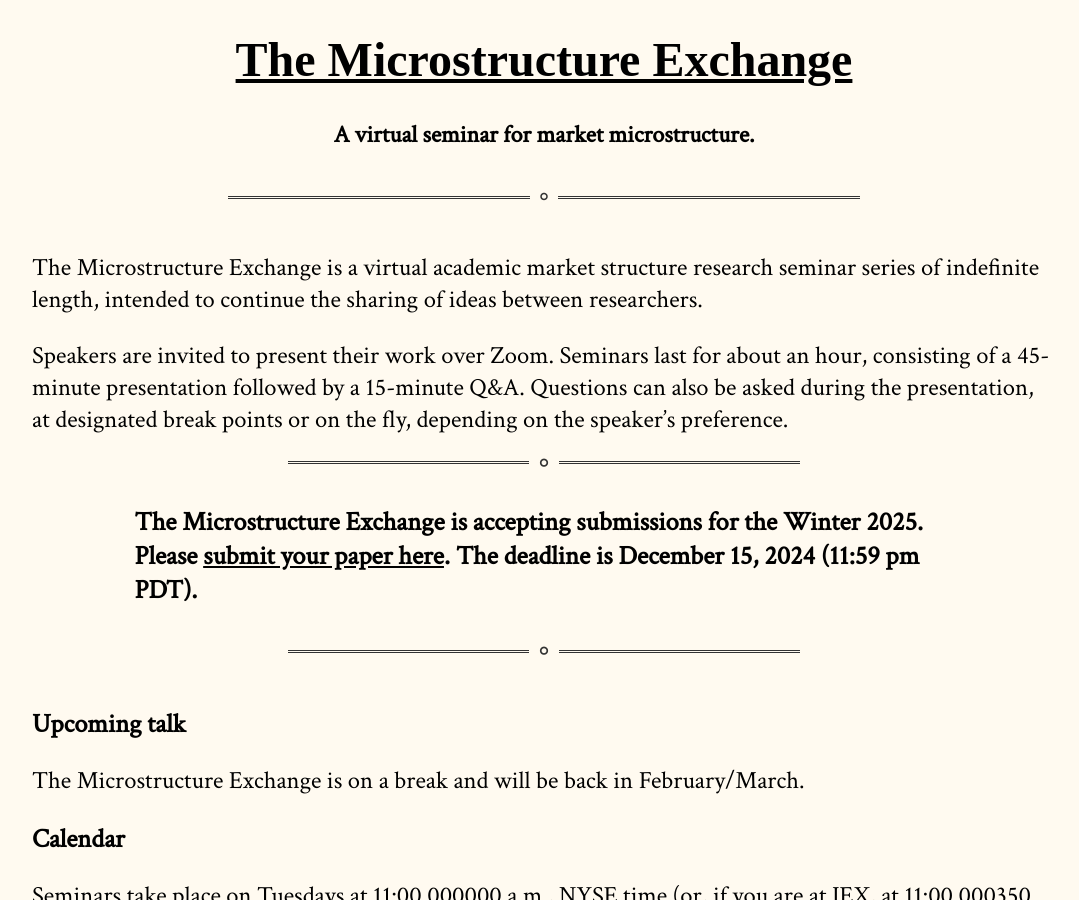
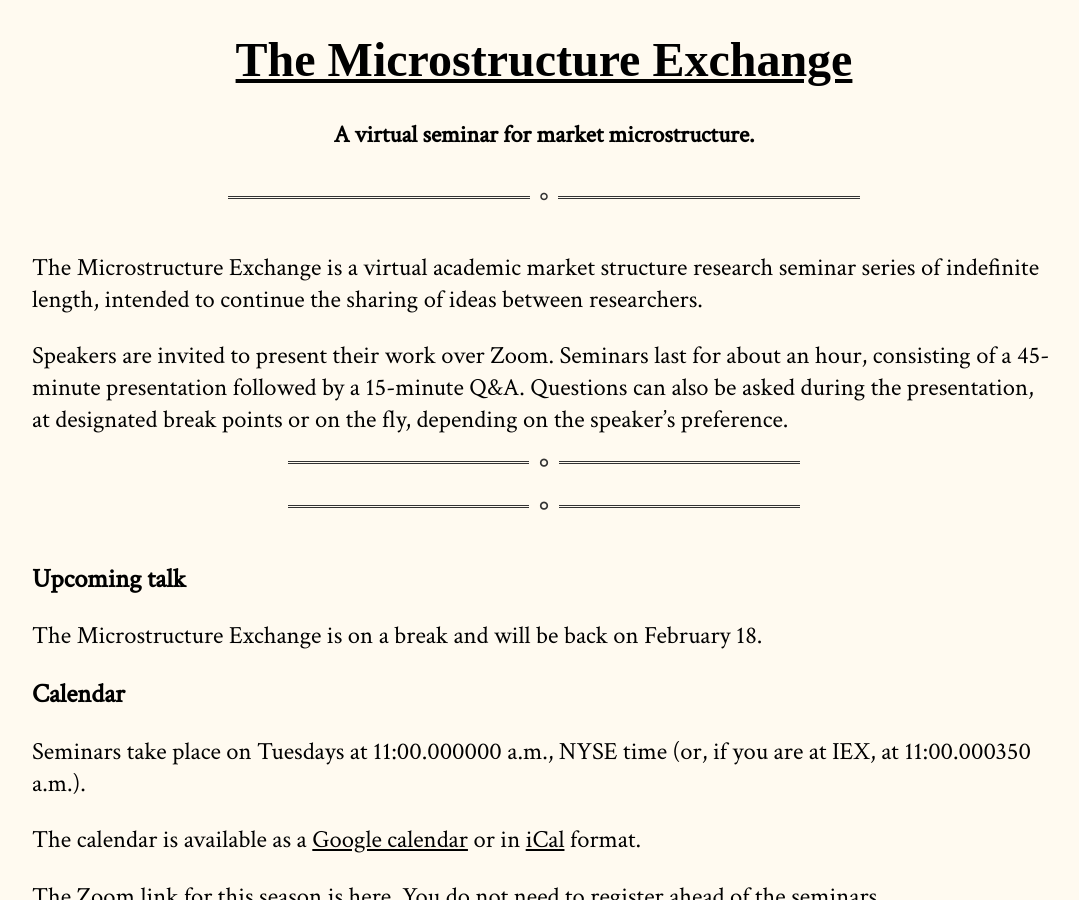
Before and after one commit to cpfiffer/microstructure.exchange, a Jekyll site: the page built from index.md, in a window 1280 px wide and 900 px high. Shown: the whole window, without its empty margins (96-1175 px from the left). Built offline with Jekyll 4.4.1, drawn with Linux system fonts in a browser that asks for light colours; some web fonts are replaced.

Commit message:
Update index.md

```diff
--- a/index.md
+++ b/index.md
@@ -8,19 +8,19 @@ Speakers are invited to present their work over Zoom. Seminars last for about an
 
 <hr>
 
-<div class="cfp">
+<!-- <div class="cfp">
 The Microstructure Exchange is accepting submissions for the Winter 2025. <br>
 
 Please <a href="https://www.research.net/r/TME-Winter-2025">submit your paper here</a>. The deadline is December 15, 2024  (11:59 pm PDT).<br>
 <br>
-</div>
+</div> -->
 
 <hr>
 
 ## Upcoming talk
 
 <!-- {% include upcoming-speaker.html %} -->
-The Microstructure Exchange is on a break and will be back in February/March.
+The Microstructure Exchange is on a break and will be back on February 18.
 
 ## Calendar
 
@@ -28,7 +28,7 @@ Seminars take place on Tuesdays at 11:00.000000 a.m., NYSE time (or, if you are
 
 The calendar is available as a [Google calendar](https://calendar.google.com/calendar/embed?src=906bt212ejrvu8qnhtmv5ejms0%40group.calendar.google.com&ctz=America%2FNew_York) or in [iCal](https://calendar.google.com/calendar/ical/906bt212ejrvu8qnhtmv5ejms0%40group.calendar.google.com/public/basic.ics) format.
 
-The Zoom link for this season is [here](https://us06web.zoom.us/j/88678184213?pwd=AJKqeo8f3pNB2injLhLwa2OEcQ4fW6.1). You do not need to register ahead of the seminars.
+The Zoom link for this season is [here](https://us06web.zoom.us/j/86070822952?pwd=NJiITDJTcek6eQNKmttaao34HWsysw.1). You do not need to register ahead of the seminars.
 
 <iframe src="https://calendar.google.com/calendar/embed?height=400&amp;wkst=1&amp;bgcolor=%23fffaf0&amp;ctz=America%2FNew_York&amp;src=OTA2YnQyMTJlanJ2dThxbmh0bXY1ZWptczBAZ3JvdXAuY2FsZW5kYXIuZ29vZ2xlLmNvbQ&amp;color=%233F51B5&amp;mode=AGENDA&amp;title=The%20Microstructure%20Exchange%3A%20Speaker%20List" style="border-width:0" width="75%" height="400" frameborder="0" scrolling="no"></iframe>
 
```
